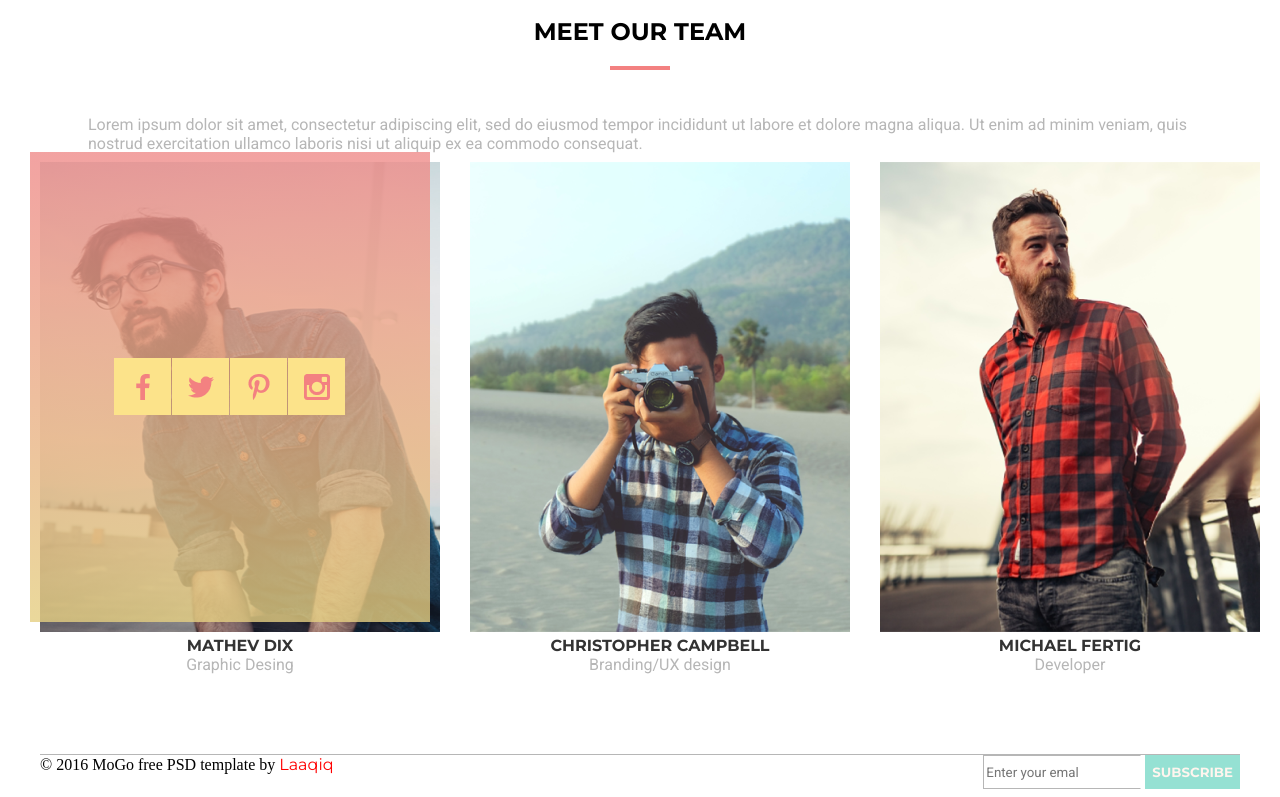
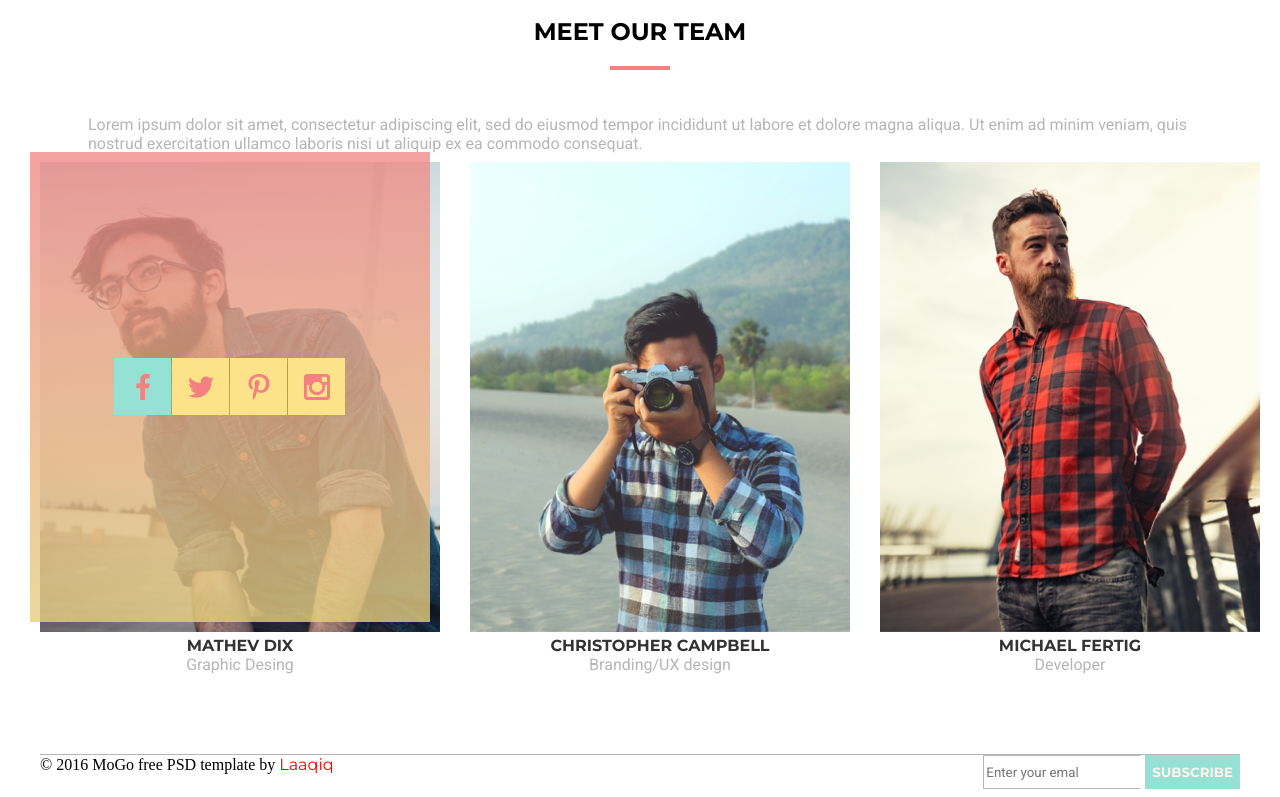
Before and after one commit to DimaBushuevv/dz9, a plain HTML site: page index.html in a window 1280 px wide. Shown: the part 762-1559 px from the top of the page. Drawn offline with Linux system fonts and the light colour scheme.

Commit message:
Add files via upload

```diff
--- a/index.html
+++ b/index.html
@@ -119,8 +119,8 @@
                         <div class="socials">
                             <ul class="socials-list">
                                 <li class="socials-item">
-                                    <a href="#" class="socials-link">
-                                        <img src="facebook-app-symbol 1.png" alt="иконка соцсети" class="socials-icon">
+                                    <a href="#" class="socials-link socials-link-blue">
+                                        <img src="facebook-app-symbol 1.png" alt="иконка соцсети" class="socials-icon-blue">
                                     </a>
                                 </li>
                                 <li class="socials-item">
--- a/style.css
+++ b/style.css
@@ -205,3 +205,6 @@ p{
     background:  #95E1D3;
     border: 1px solid #95E1D3;
 }
+.socials-link-blue{
+    background: #95E1D3;
+}
```
